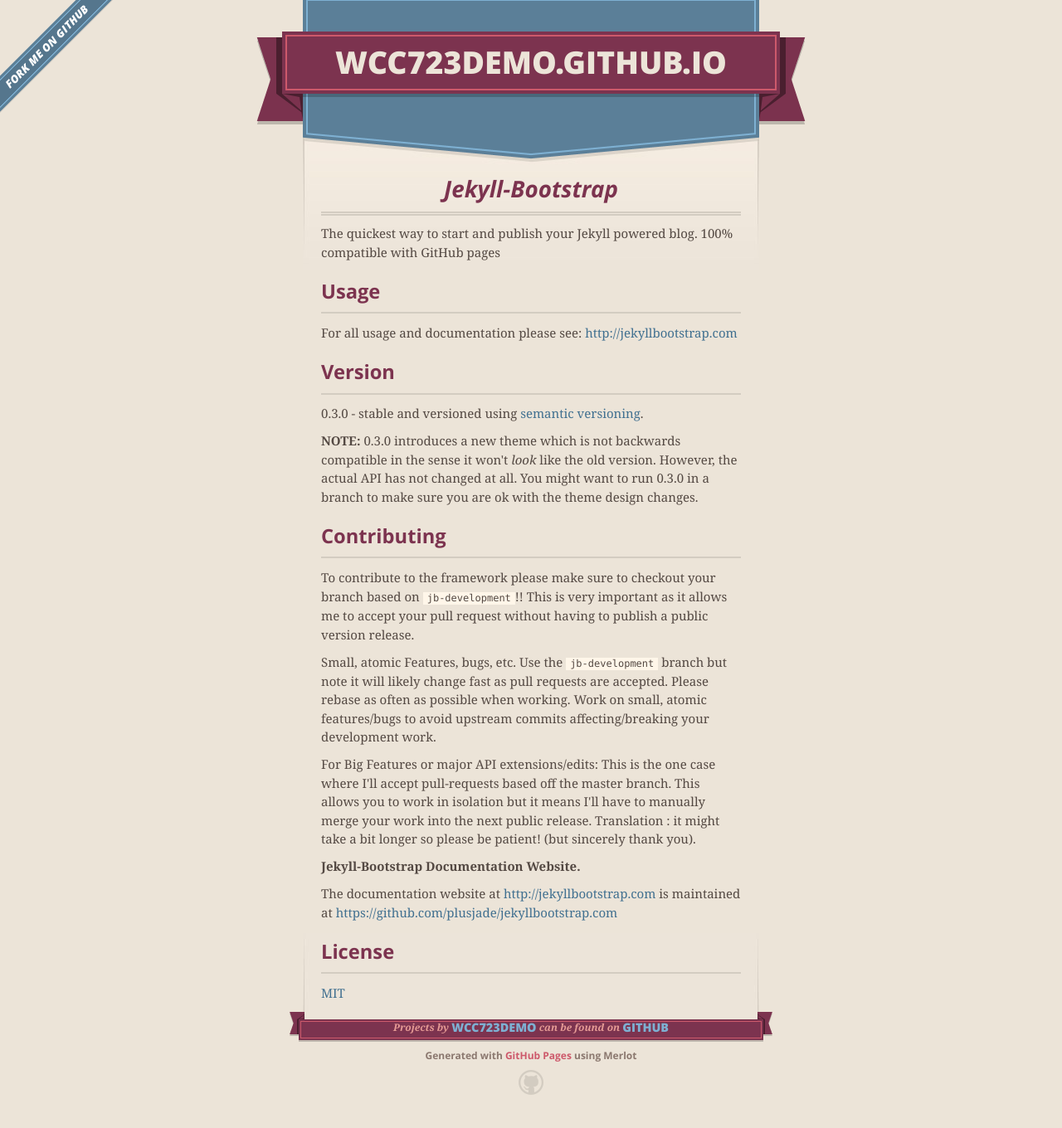
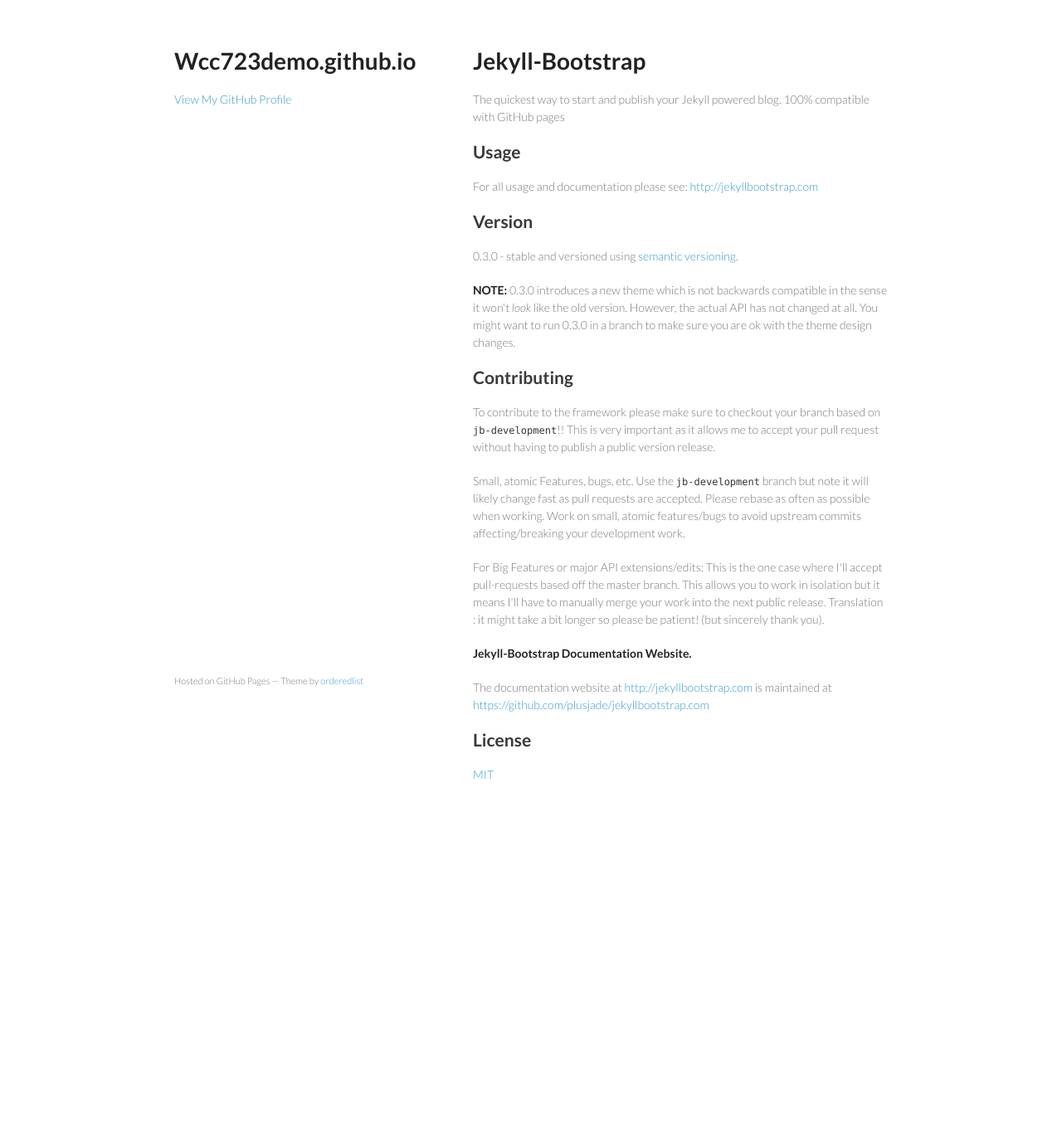
Before and after one commit to wcc723demo/wcc723demo.github.io, a Jekyll site: the page index.html, which Jekyll copies as it is, in a window 1280 px wide. Shown: the whole page at 83% size. Built offline with Jekyll 4.4.1, drawn with Linux system fonts in a browser that asks for light colours; nearby versions of some CDN libraries; after the commit the page ends 1014 px from its top, so only the background shows below that.

Commit message:
Replace master branch with page content via GitHub

```diff
--- a/index.html
+++ b/index.html
@@ -1,50 +1,28 @@
-<!DOCTYPE html>
+<!doctype html>
 <html>
   <head>
-    <meta charset='utf-8'>
+    <meta charset="utf-8">
     <meta http-equiv="X-UA-Compatible" content="chrome=1">
-    <meta name="viewport" content="width=640">
+    <title>Wcc723demo.github.io by wcc723demo</title>
 
-    <link rel="stylesheet" href="stylesheets/core.css" media="screen">
-    <link rel="stylesheet" href="stylesheets/mobile.css" media="handheld, only screen and (max-device-width:640px)">
+    <link rel="stylesheet" href="stylesheets/styles.css">
     <link rel="stylesheet" href="stylesheets/pygment_trac.css">
-
-    <script type="text/javascript" src="javascripts/modernizr.js"></script>
-    <script type="text/javascript" src="https://ajax.googleapis.com/ajax/libs/jquery/1.7.1/jquery.min.js"></script>
-    <script type="text/javascript" src="javascripts/headsmart.min.js"></script>
-    <script type="text/javascript">
-      $(document).ready(function () {
-        $('#main_content').headsmart()
-      })
-    </script>
-    <title>Wcc723demo.github.io by wcc723demo</title>
+    <meta name="viewport" content="width=device-width, initial-scale=1, user-scalable=no">
+    <!--[if lt IE 9]>
+    <script src="//html5shiv.googlecode.com/svn/trunk/html5.js"></script>
+    <![endif]-->
   </head>
-
   <body>
-    <a id="forkme_banner" href="https://github.com/wcc723demo">View on GitHub</a>
-    <div class="shell">
-
+    <div class="wrapper">
       <header>
-        <span class="ribbon-outer">
-          <span class="ribbon-inner">
-            <h1>Wcc723demo.github.io</h1>
-            <h2></h2>
-          </span>
-          <span class="left-tail"></span>
-          <span class="right-tail"></span>
-        </span>
-      </header>
-
-      <div id="no-downloads">
-        <span class="inner">
-        </span>
-      </div>
+        <h1>Wcc723demo.github.io</h1>
+        <p></p>
 
 
-      <span class="banner-fix"></span>
+        <p class="view"><a href="https://github.com/wcc723demo">View My GitHub Profile</a></p>
 
-
-      <section id="main_content">
+      </header>
+      <section>
         <h1>
 <a name="jekyll-bootstrap" class="anchor" href="#jekyll-bootstrap"><span class="octicon octicon-link"></span></a>Jekyll-Bootstrap</h1>
 
@@ -89,21 +67,11 @@
 
 <p><a href="http://opensource.org/licenses/MIT">MIT</a></p>
       </section>
-
       <footer>
-        <span class="ribbon-outer">
-          <span class="ribbon-inner">
-            <p>Projects by <a href="https://github.com/wcc723demo">wcc723demo</a> can be found on <a href="https://github.com/wcc723demo">GitHub</a></p>
-          </span>
-          <span class="left-tail"></span>
-          <span class="right-tail"></span>
-        </span>
-        <p>Generated with <a href="http://pages.github.com">GitHub Pages</a> using Merlot</p>
-        <span class="octocat"></span>
+        <p><small>Hosted on GitHub Pages &mdash; Theme by <a href="https://github.com/orderedlist">orderedlist</a></small></p>
       </footer>
-
     </div>
-
+    <script src="javascripts/scale.fix.js"></script>
 
   </body>
 </html>
--- /dev/null
+++ b/javascripts/scale.fix.js
@@ -0,0 +1,17 @@
+var metas = document.getElementsByTagName('meta');
+var i;
+if (navigator.userAgent.match(/iPhone/i)) {
+  for (i=0; i<metas.length; i++) {
+    if (metas[i].name == "viewport") {
+      metas[i].content = "width=device-width, minimum-scale=1.0, maximum-scale=1.0";
+    }
+  }
+  document.addEventListener("gesturestart", gestureStart, false);
+}
+function gestureStart() {
+  for (i=0; i<metas.length; i++) {
+    if (metas[i].name == "viewport") {
+      metas[i].content = "width=device-width, minimum-scale=0.25, maximum-scale=1.6";
+    }
+  }
+}
--- /dev/null
+++ b/stylesheets/styles.css
@@ -0,0 +1,255 @@
+@import url(https://fonts.googleapis.com/css?family=Lato:300italic,700italic,300,700);
+
+body {
+  padding:50px;
+  font:14px/1.5 Lato, "Helvetica Neue", Helvetica, Arial, sans-serif;
+  color:#777;
+  font-weight:300;
+}
+
+h1, h2, h3, h4, h5, h6 {
+  color:#222;
+  margin:0 0 20px;
+}
+
+p, ul, ol, table, pre, dl {
+  margin:0 0 20px;
+}
+
+h1, h2, h3 {
+  line-height:1.1;
+}
+
+h1 {
+  font-size:28px;
+}
+
+h2 {
+  color:#393939;
+}
+
+h3, h4, h5, h6 {
+  color:#494949;
+}
+
+a {
+  color:#39c;
+  font-weight:400;
+  text-decoration:none;
+}
+
+a small {
+  font-size:11px;
+  color:#777;
+  margin-top:-0.6em;
+  display:block;
+}
+
+.wrapper {
+  width:860px;
+  margin:0 auto;
+}
+
+blockquote {
+  border-left:1px solid #e5e5e5;
+  margin:0;
+  padding:0 0 0 20px;
+  font-style:italic;
+}
+
+code, pre {
+  font-family:Monaco, Bitstream Vera Sans Mono, Lucida Console, Terminal;
+  color:#333;
+  font-size:12px;
+}
+
+pre {
+  padding:8px 15px;
+  background: #f8f8f8;
+  border-radius:5px;
+  border:1px solid #e5e5e5;
+  overflow-x: auto;
+}
+
+table {
+  width:100%;
+  border-collapse:collapse;
+}
+
+th, td {
+  text-align:left;
+  padding:5px 10px;
+  border-bottom:1px solid #e5e5e5;
+}
+
+dt {
+  color:#444;
+  font-weight:700;
+}
+
+th {
+  color:#444;
+}
+
+img {
+  max-width:100%;
+}
+
+header {
+  width:270px;
+  float:left;
+  position:fixed;
+}
+
+header ul {
+  list-style:none;
+  height:40px;
+
+  padding:0;
+
+  background: #eee;
+  background: -moz-linear-gradient(top, #f8f8f8 0%, #dddddd 100%);
+  background: -webkit-gradient(linear, left top, left bottom, color-stop(0%,#f8f8f8), color-stop(100%,#dddddd));
+  background: -webkit-linear-gradient(top, #f8f8f8 0%,#dddddd 100%);
+  background: -o-linear-gradient(top, #f8f8f8 0%,#dddddd 100%);
+  background: -ms-linear-gradient(top, #f8f8f8 0%,#dddddd 100%);
+  background: linear-gradient(top, #f8f8f8 0%,#dddddd 100%);
+
+  border-radius:5px;
+  border:1px solid #d2d2d2;
+  box-shadow:inset #fff 0 1px 0, inset rgba(0,0,0,0.03) 0 -1px 0;
+  width:270px;
+}
+
+header li {
+  width:89px;
+  float:left;
+  border-right:1px solid #d2d2d2;
+  height:40px;
+}
+
+header ul a {
+  line-height:1;
+  font-size:11px;
+  color:#999;
+  display:block;
+  text-align:center;
+  padding-top:6px;
+  height:40px;
+}
+
+strong {
+  color:#222;
+  font-weight:700;
+}
+
+header ul li + li {
+  width:88px;
+  border-left:1px solid #fff;
+}
+
+header ul li + li + li {
+  border-right:none;
+  width:89px;
+}
+
+header ul a strong {
+  font-size:14px;
+  display:block;
+  color:#222;
+}
+
+section {
+  width:500px;
+  float:right;
+  padding-bottom:50px;
+}
+
+small {
+  font-size:11px;
+}
+
+hr {
+  border:0;
+  background:#e5e5e5;
+  height:1px;
+  margin:0 0 20px;
+}
+
+footer {
+  width:270px;
+  float:left;
+  position:fixed;
+  bottom:50px;
+}
+
+@media print, screen and (max-width: 960px) {
+
+  div.wrapper {
+    width:auto;
+    margin:0;
+  }
+
+  header, section, footer {
+    float:none;
+    position:static;
+    width:auto;
+  }
+
+  header {
+    padding-right:320px;
+  }
+
+  section {
+    border:1px solid #e5e5e5;
+    border-width:1px 0;
+    padding:20px 0;
+    margin:0 0 20px;
+  }
+
+  header a small {
+    display:inline;
+  }
+
+  header ul {
+    position:absolute;
+    right:50px;
+    top:52px;
+  }
+}
+
+@media print, screen and (max-width: 720px) {
+  body {
+    word-wrap:break-word;
+  }
+
+  header {
+    padding:0;
+  }
+
+  header ul, header p.view {
+    position:static;
+  }
+
+  pre, code {
+    word-wrap:normal;
+  }
+}
+
+@media print, screen and (max-width: 480px) {
+  body {
+    padding:15px;
+  }
+
+  header ul {
+    display:none;
+  }
+}
+
+@media print {
+  body {
+    padding:0.4in;
+    font-size:12pt;
+    color:#444;
+  }
+}
```
